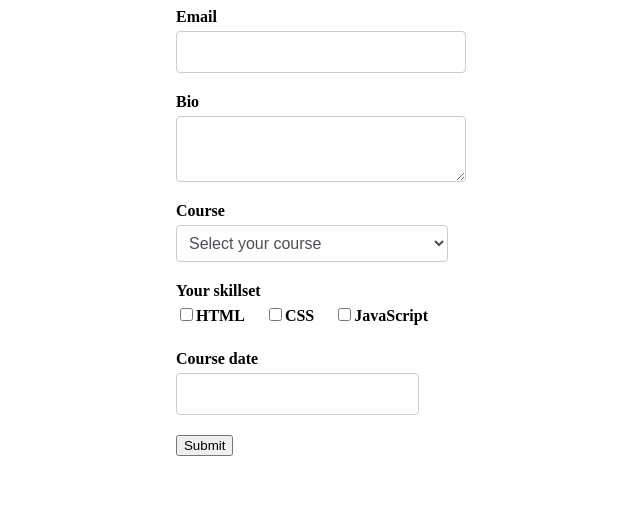
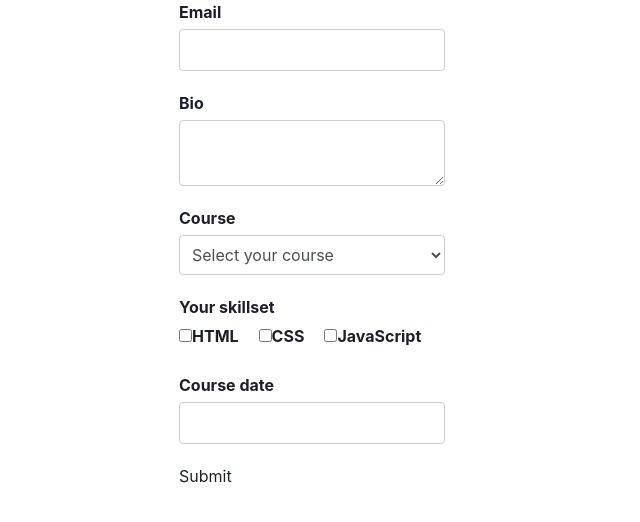
Before and after one commit to fachry99/React-Formik, a React (Vite) app in the folder Form-Demo/: page / in a window 1280 px wide. Shown: the top 522 px of the page, without its empty margins (328-968 px from the left). Built offline with nearby package versions, Linux system fonts and the light colour scheme.

Commit message:
instal, set up chakra UI library

```diff
--- a/Form-Demo/package.json
+++ b/Form-Demo/package.json
@@ -10,7 +10,11 @@
     "preview": "vite preview"
   },
   "dependencies": {
+    "@chakra-ui/react": "^2.8.1",
+    "@emotion/react": "^11.11.1",
+    "@emotion/styled": "^11.11.0",
     "formik": "^2.4.5",
+    "framer-motion": "^10.16.4",
     "react": "^18.2.0",
     "react-datepicker": "^4.20.0",
     "react-dom": "^18.2.0",
--- a/Form-Demo/src/App.jsx
+++ b/Form-Demo/src/App.jsx
@@ -1,8 +1,8 @@
 import "./App.css";
 import EnrollmentForm from "./components/EnrollmentForm";
 // import FormikContainer from "./components/FormikContainer";
-import LoginForm from "./components/LoginForm";
-import RegistrationForm from "./components/RegistrationForm";
+// import LoginForm from "./components/LoginForm";
+// import RegistrationForm from "./components/RegistrationForm";
 // import YoutubeForm from "./components/YoutubeForm";
 
 function App() {
--- a/Form-Demo/src/main.jsx
+++ b/Form-Demo/src/main.jsx
@@ -1,9 +1,12 @@
 import React from "react";
 import ReactDOM from "react-dom/client";
 import App from "./App.jsx";
+import { ChakraProvider } from "@chakra-ui/react";
 
 ReactDOM.createRoot(document.getElementById("root")).render(
   <React.StrictMode>
-    <App />
+    <ChakraProvider>
+      <App />
+    </ChakraProvider>
   </React.StrictMode>
 );
```
Also changed, not shown: 1 other file (tests, documents, lock files or other folders).
